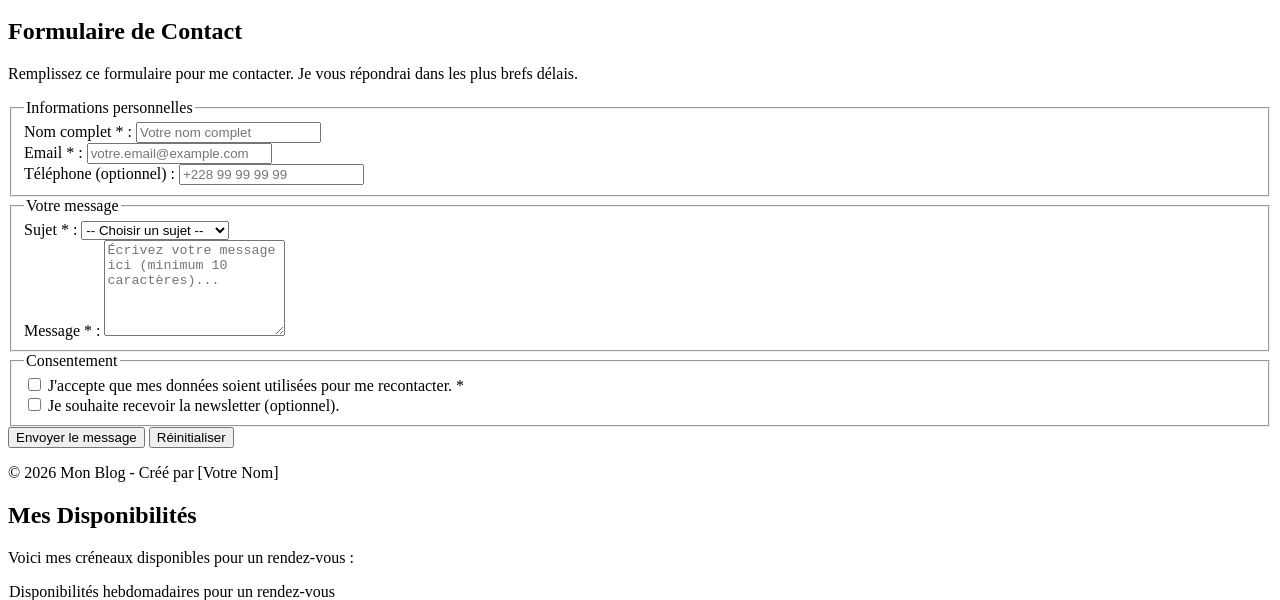
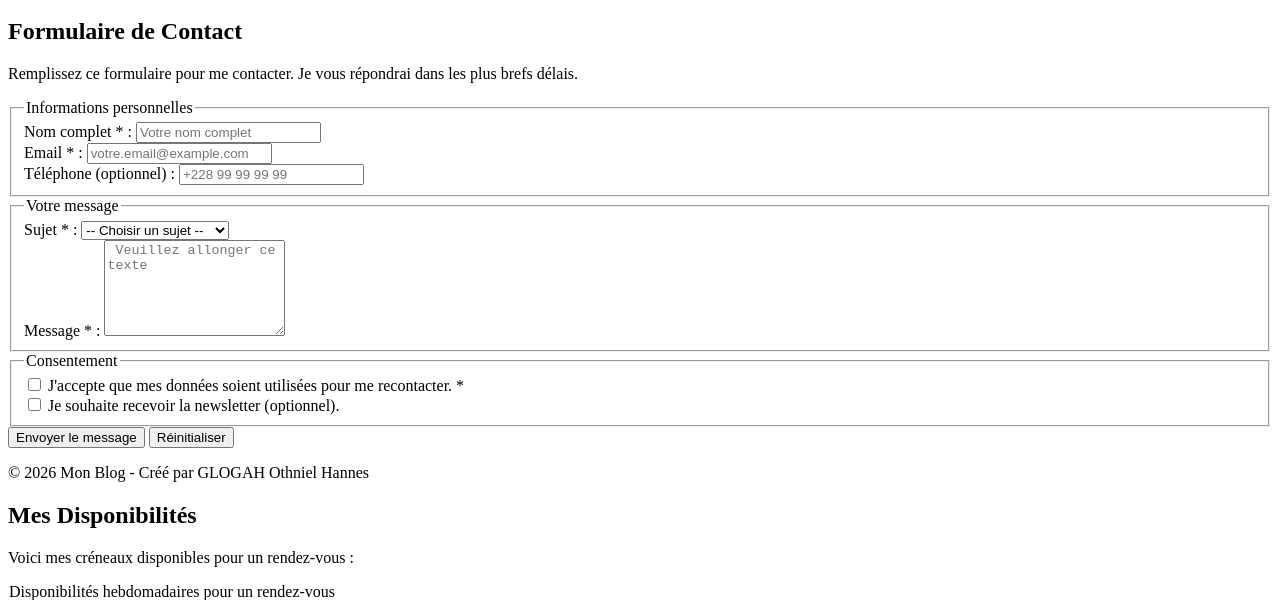
Before and after one commit to Othanne/ipnet-IT130-hannes, a plain HTML site: page contact.html in a window 1280 px wide. Shown: the part 136-736 px from the top of the page. Drawn offline with Linux system fonts and the light colour scheme.

Commit message:
Finalisation de la page contact.html - TP Semaine 3

```diff
--- a/contact.html
+++ b/contact.html
@@ -87,7 +87,7 @@
                             </label>
                             <textarea id="message" name="message"
                                       rows="6"
-                                      placeholder="Écrivez votre message ici (minimum 10 caractères)..."
+                                      placeholder=" Veuillez allonger ce texte "
                                       required minlength="10" maxlength="1000"></textarea>
                         </div>
                     </fieldset>
@@ -123,7 +123,7 @@
         </main>
 
         <footer>
-            <p>© 2026 Mon Blog - Créé par [Votre Nom]</p>
+            <p>© 2026 Mon Blog - Créé par GLOGAH Othniel Hannes</p>
         </footer>
 
         <h2>Mes Disponibilités</h2>
```
Also changed, not shown: blog.html (+1 -1 lines).
